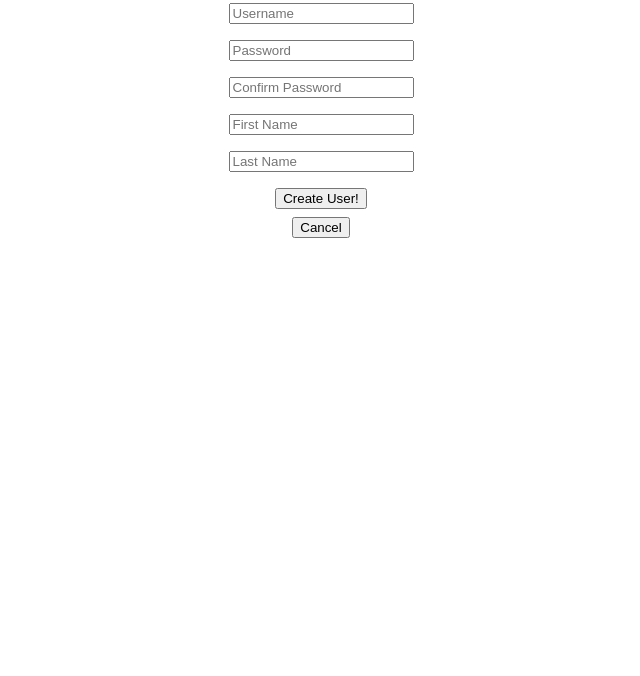
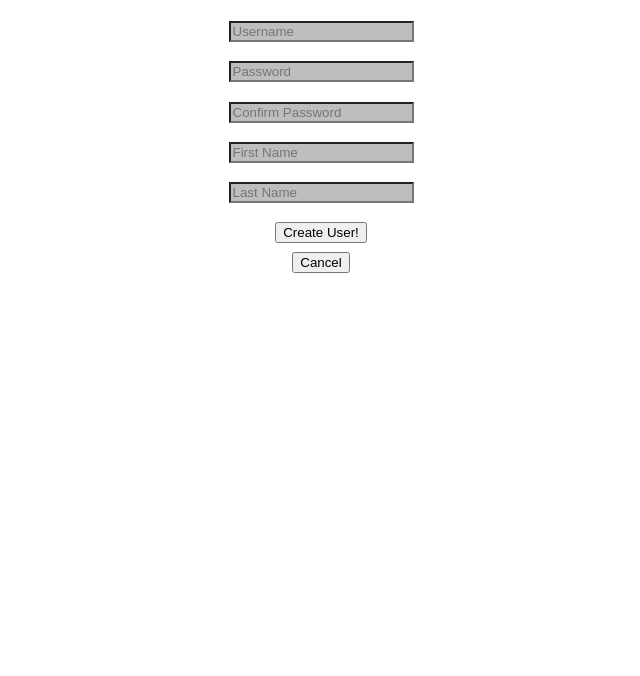
Before and after one commit to Pijey06/ITPC_3_Prelim_Exam, a plain HTML site: page register.html in a window 1280 px wide. Shown: the part 124-800 px from the top of the page, without its empty margins (319-959 px from the left). Drawn offline with Linux system fonts and the light colour scheme.

Commit message:
seventh commit

```diff
--- a/register.html
+++ b/register.html
@@ -2,26 +2,47 @@
 <html>
 <head>
     <title>Register Here Comrade</title>
+   <style>
+    #divContainer {
+            text-align: center;
+        }
+        /* pang class name */
+        .redText {
+            color: red;
+            background-color: #bebebe;
+            margin: 0.1rem;
+        }
 
+        /* sample ng may event */
+        .redText:hover {
+            color: blue;
+            background-color: lime;
+        }
+        /*  */
+        div {
+            margin-bottom: 0.5rem;
+            font-size: large;
+        }
+   </style>
 </head>
 <body>
     <div style="text-align: center;">
         <h1>Join us Comrade</h1>
         <h2>JOIN US!!!</h2>
         <div style="margin-top: 1rem;">
-            <input type="text" placeholder="Username">
+            <input type="text" placeholder="Username" class="redText">
         </div>
         <div style="margin-top: 1rem;">
-            <input type="text" placeholder="Password">
+            <input type="text" placeholder="Password" class="redText">
         </div>
           <div style="margin-top: 1rem;">
-            <input type="text" placeholder="Confirm Password">
+            <input type="text" placeholder="Confirm Password" class="redText">
           </div>
           <div style="margin-top: 1rem;">
-            <input type="text" placeholder="First Name">
+            <input type="text" placeholder="First Name" class="redText">
           </div>
           <div style="margin-top: 1rem;">
-            <input type="text" placeholder="Last Name">
+            <input type="text" placeholder="Last Name" class="redText">
         </div>
     </div>
     <div style="text-align: center;">
```
